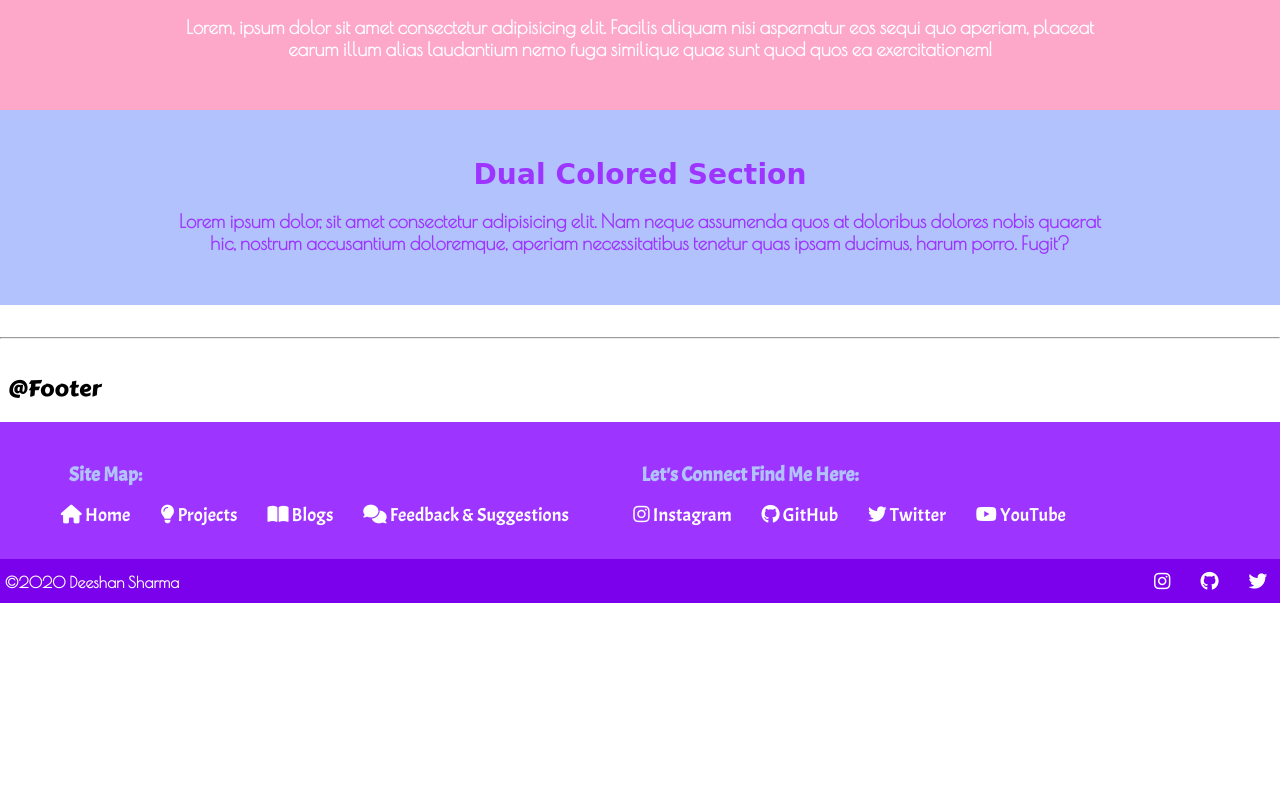
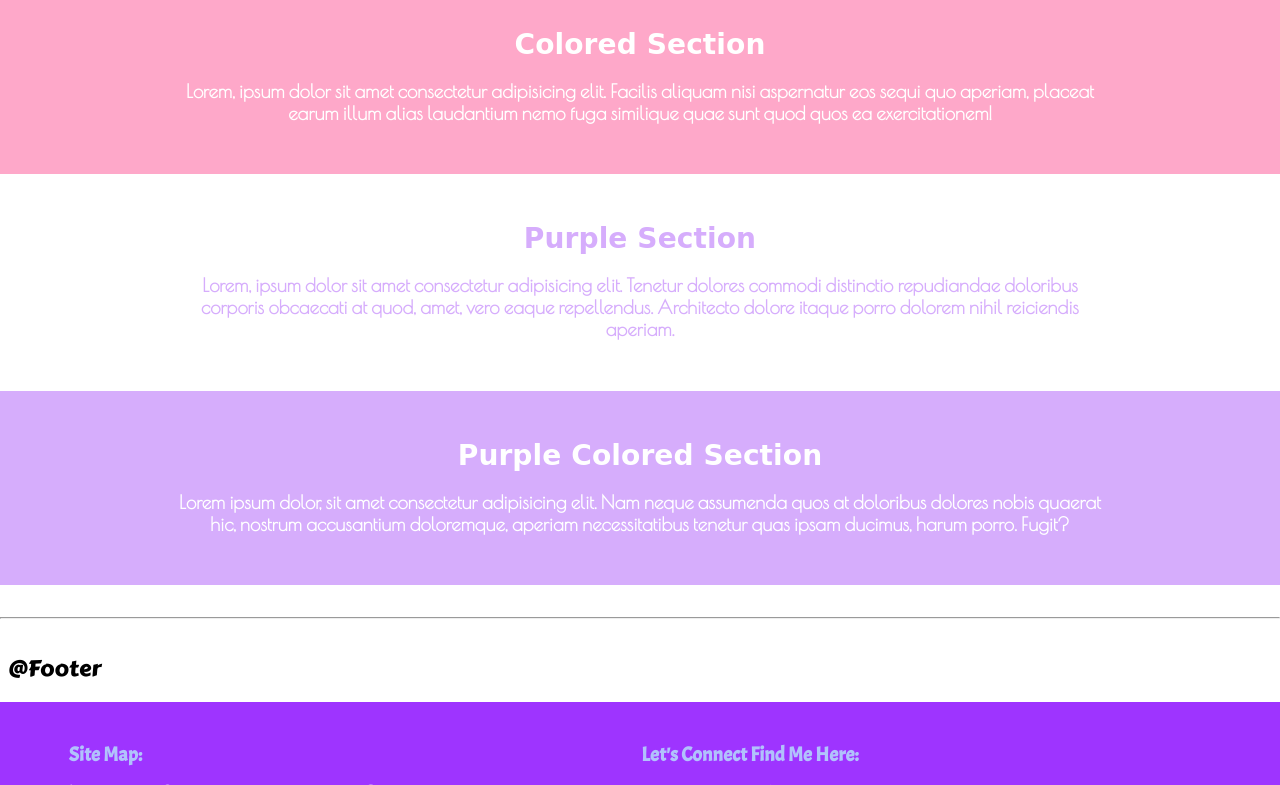
Before and after one commit to DeeshanSharma/Portfolio, a plain HTML site: page lib/component.html in a window 1280 px wide. Shown: the part 2471-3256 px from the top of the page. Before the commit the page ends 3074 px from the top, so only its background shows below. Drawn offline with nearby package versions, Linux system fonts and the light colour scheme; a web font is replaced by a local one.

Commit message:
style: Added and Styled more sections

```diff
--- a/css/style.css
+++ b/css/style.css
@@ -135,9 +135,9 @@ small {
 	background-color: var(--primary-color-light);
 }
 .hero-img {
-	width: 40%;
+	width: 70%;
 	max-width: 350px;
-	margin: auto;
+	margin: 4rem auto 0;
 	border-radius: 50%;
 }
 .section {
@@ -148,9 +148,12 @@ small {
 	color: white;
 	background-color: var(--secondary-color-light);
 }
-.dual-colored {
-	color: var(--primary-color);
-	background-color: var(--extra-color-light);
+.purple-section {
+	color: var(--primary-color-light);
+}
+.purple-colored {
+	color: white;
+	background-color: var(--primary-color-light);
 }
 .footer {
 	padding: 1rem 3rem;
@@ -180,6 +183,12 @@ small {
 footer .link:hover {
 	color: var(--secondary-color-light);
 }
+.form{
+	width: 100%;
+	height: 960px;
+	overflow: hidden;
+	margin: 0;
+}
 @media only screen and (max-width: 500px) {
 	.nav-brand {
 		font-size: 1rem;
@@ -202,4 +211,7 @@ footer .link:hover {
 	.social .inline-list-items {
 		padding: 0.18rem;
 	}
+	.form{
+		height: 1130px;
+	}
 }
--- a/lib/component.html
+++ b/lib/component.html
@@ -99,9 +99,20 @@
 				</p>
 			</div>
 		</section>
-		<section class="section dual-colored">
+		<section class="section purple-section">
 			<div class="container center-container">
-				<h1>Dual Colored Section</h1>
+				<h1>Purple Section</h1>
+				<p>
+					Lorem, ipsum dolor sit amet consectetur adipisicing elit. Tenetur
+					dolores commodi distinctio repudiandae doloribus corporis obcaecati at
+					quod, amet, vero eaque repellendus. Architecto dolore itaque porro
+					dolorem nihil reiciendis aperiam.
+				</p>
+			</div>
+		</section>
+		<section class="section purple-colored">
+			<div class="container center-container">
+				<h1>Purple Colored Section</h1>
 				<p>
 					Lorem ipsum dolor, sit amet consectetur adipisicing elit. Nam neque assumenda quos at doloribus dolores nobis quaerat hic, nostrum accusantium doloremque, aperiam necessitatibus tenetur quas ipsam ducimus, harum porro. Fugit?
 				</p>
```
